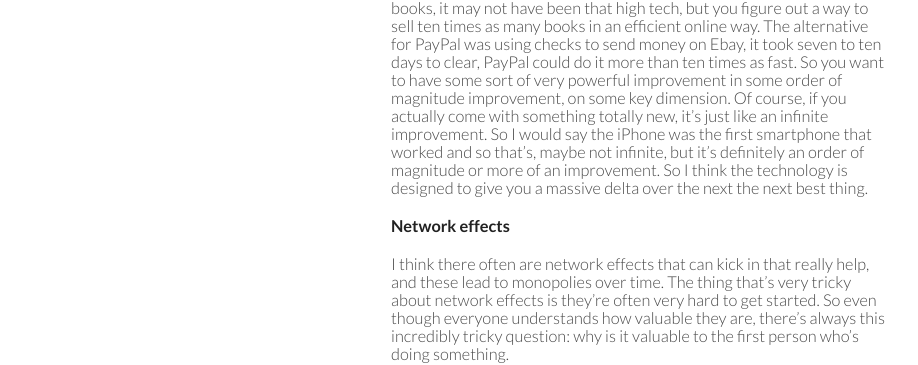
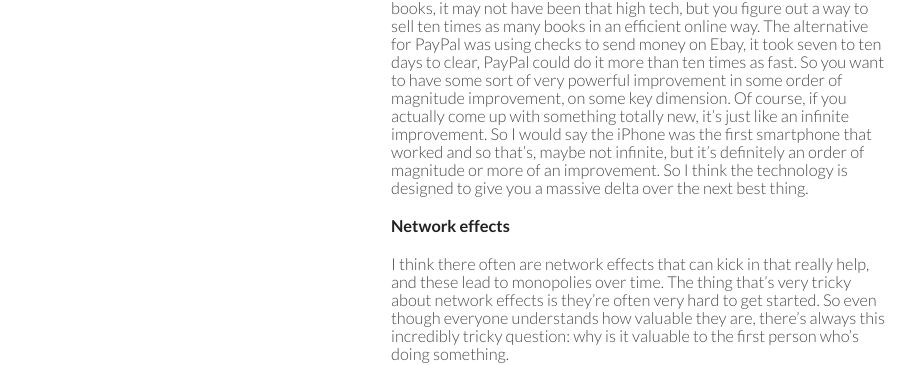
Before and after one commit to bnjs/bnjs.github.io, a Jekyll site: the page built from notes/cs183b-lecture-5-peter-thiel-business-strategy-and-monopoly-theory.md, in a window 1280 px wide and 900 px high, scrolled down 6307 px. Shown: the part 334-699 px from the top of the window, without its empty margins (179-1097 px from the left). Built offline with Jekyll 4.4.1, drawn with Linux system fonts in a browser that asks for light colours; nearby versions of some CDN libraries; comment, search, counter and statistics services are not loaded; some of the changed text lies outside the part shown.

Commit message:
Italicize French and fix mistakes

```diff
--- a/notes/cs183b-lecture-5-peter-thiel-business-strategy-and-monopoly-theory.md
+++ b/notes/cs183b-lecture-5-peter-thiel-business-strategy-and-monopoly-theory.md
@@ -22,7 +22,7 @@
 
 ### **You always want to aim for monopoly and avoid competition**
 
-### I sort of have a single idée fixe that I'm completely obsessed with on the business side which is that if you're starting a company, if you're the founder, entrepreneur, starting a company you always want to aim for monopoly and you want to always avoid competition. And so hence competition is for losers, something we'll be talking about today.
+### I sort of have a single *idée fixe* that I'm completely obsessed with on the business side which is that if you're starting a company, if you're the founder, entrepreneur, starting a company you always want to aim for monopoly and you want to always avoid competition. And so hence competition is for losers, something we'll be talking about today.
 
 ---
 
@@ -122,7 +122,7 @@
 
 ### **Proprietary technology (an order of magnitude better than the next best thing)**
 
-### One characteristic of a monopoly technology company is some sort of proprietary technology. My sort of crazy, somewhat arbitrary rule of thumb is you want to have a technology that's an order of magnitude better than the next best thing. So Amazon had over ten times as many books, it may not have been that high tech, but you figure out a way to sell ten times as many books in an efficient online way. The alternative for PayPal was using checks to send money on Ebay, it took seven to ten days to clear, PayPal could do it more than ten times as fast. So you want to have some sort of very powerful improvement in some order of magnitude improvement, on some key dimension. Of course, if you actually come with something totally new, it's just like an infinite improvement. So I would say the iPhone was the first smartphone that worked and so that's, maybe not infinite, but it's definitely an order of magnitude or more of an improvement. So I think the technology is designed to give you a massive delta over the next the next best thing.
+### One characteristic of a monopoly technology company is some sort of proprietary technology. My sort of crazy, somewhat arbitrary rule of thumb is you want to have a technology that's an order of magnitude better than the next best thing. So Amazon had over ten times as many books, it may not have been that high tech, but you figure out a way to sell ten times as many books in an efficient online way. The alternative for PayPal was using checks to send money on Ebay, it took seven to ten days to clear, PayPal could do it more than ten times as fast. So you want to have some sort of very powerful improvement in some order of magnitude improvement, on some key dimension. Of course, if you actually come up with something totally new, it's just like an infinite improvement. So I would say the iPhone was the first smartphone that worked and so that's, maybe not infinite, but it's definitely an order of magnitude or more of an improvement. So I think the technology is designed to give you a massive delta over the next best thing.
 
 ### **Network effects**
 
```
